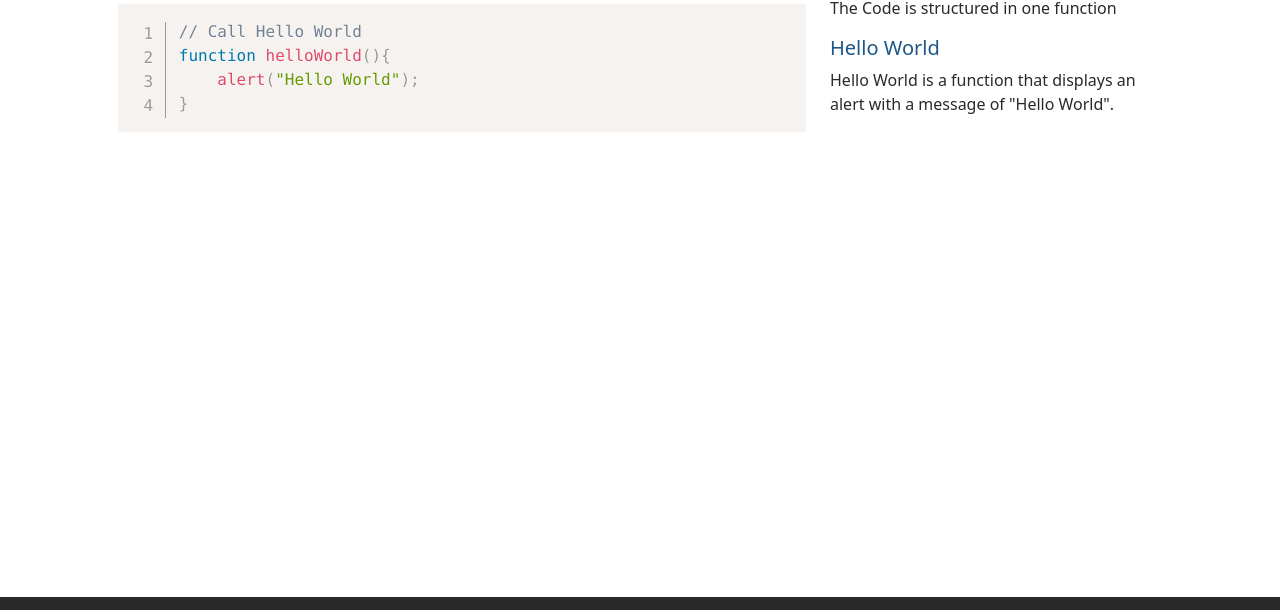
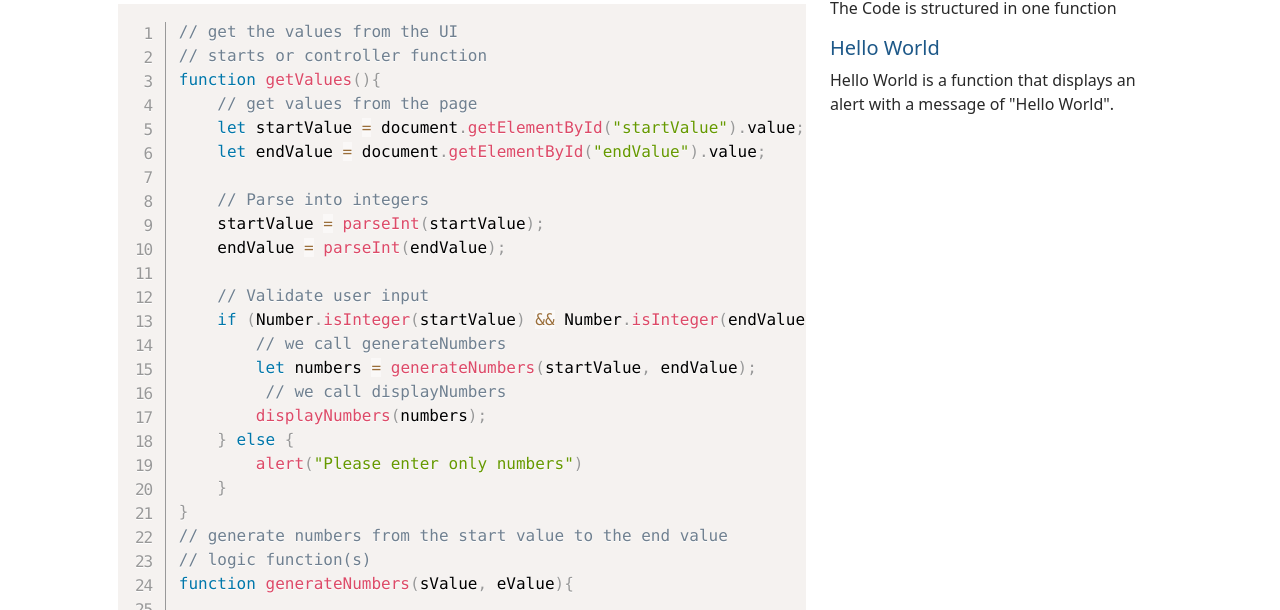
Before and after one commit to McKeeJerry-FS/Centennial, a plain HTML site: page code.html in a window 1280 px wide. Shown: the part 123-733 px from the top of the page. Drawn offline with nearby package versions, Linux system fonts and the light colour scheme.

Commit message:
building out code page

```diff
--- a/code.html
+++ b/code.html
@@ -55,10 +55,62 @@
             <div class="row row-cols-1 row-cols-lg-2">
                 <div class="col-lg-8">
                     <pre class="line-numbers"><code class="language-javascript">
-                        // Call Hello World
-                        function helloWorld(){
-                            alert("Hello World");
-                        }
+                        // get the values from the UI
+// starts or controller function
+function getValues(){
+    // get values from the page
+    let startValue = document.getElementById("startValue").value;
+    let endValue = document.getElementById("endValue").value;
+
+    // Parse into integers
+    startValue = parseInt(startValue);
+    endValue = parseInt(endValue);
+
+    // Validate user input
+    if (Number.isInteger(startValue) && Number.isInteger(endValue)){
+        // we call generateNumbers
+        let numbers = generateNumbers(startValue, endValue);
+         // we call displayNumbers
+        displayNumbers(numbers);
+    } else {
+        alert("Please enter only numbers")
+    }
+}
+// generate numbers from the start value to the end value
+// logic function(s)
+function generateNumbers(sValue, eValue){
+
+    let numbers = [];
+
+    // we want to get all numbers from start to end
+    for(let index = sValue; index <= eValue; index++){
+        //this will execute in a loop until index = eValue
+        numbers.push(index);
+
+    }
+
+    return numbers;
+}
+// Display the numbers and mark the even numbers in BOLD
+// display or view functions
+function displayNumbers(numbers){
+    let templateRows ="";
+    for (let index = 0; index < numbers.length; index++){
+
+        let className = "even";
+        let number = numbers[index];
+        if (number % 2 == 0) {
+            className = "even";
+        } else {
+            className = "odd";
+        }
+        // This does render correctly with Prism, see the source
+        templateRows += `<tr><td class="${className}">${number}</td></tr>`;
+    }
+
+    document.getElementById("results").innerHTML = templateRows;
+}
+
                     </code>
                     </pre>
                 </div>
```
